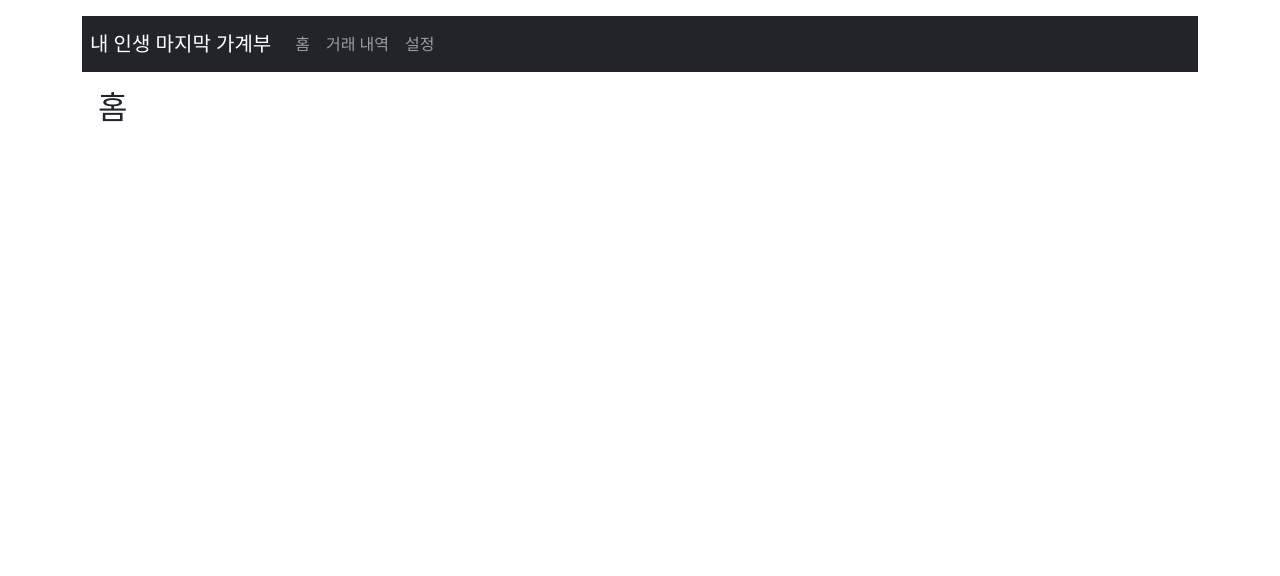
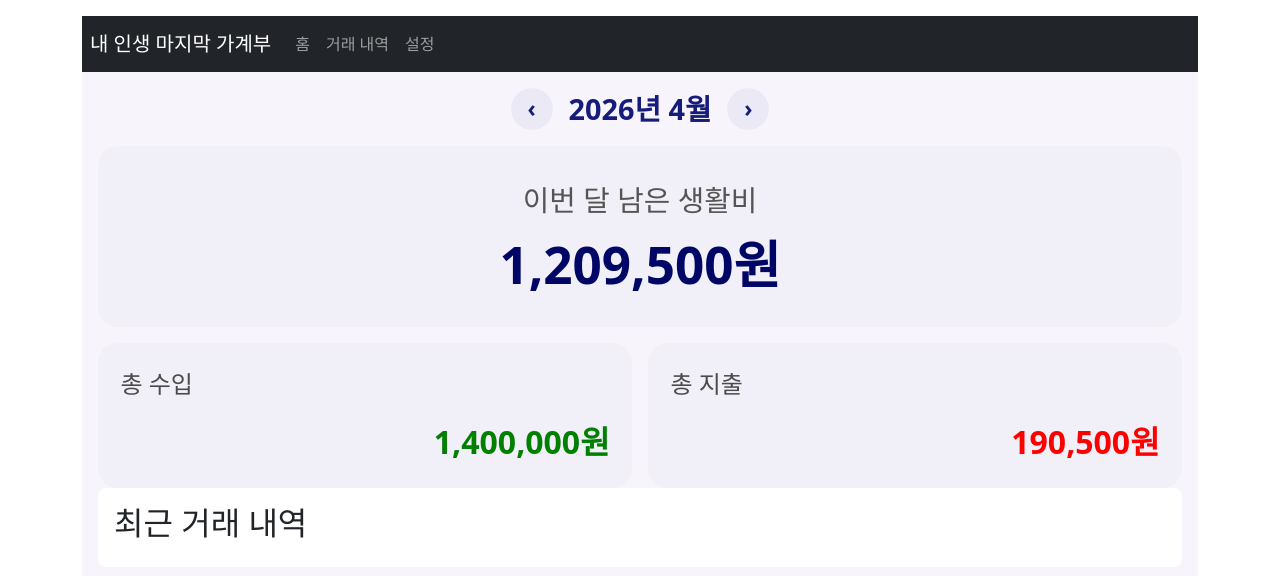
Before and after one commit to KBSkeletonTeam4/Team4_skeleton, a Vue app: page / in a window 1280 px wide. Shown: the top 576 px of the page. Built offline with nearby package versions, Linux system fonts and the light colour scheme; data requests are answered from the project's data file.

Commit message:
modified:   src/api/axios.js

```diff
--- a/src/api/axios.js
+++ b/src/api/axios.js
@@ -1,46 +1,23 @@
 import axios from 'axios';
-const BASE = '/api/products';
+
+const BASE = 'http://localhost:3000';
 
 export const get = async (target, params) => {
   try {
-    console.log('[GET]', BASE + target, params);
     const { data } = await axios.get(BASE + target, { params });
     return data;
   } catch (e) {
-    console.log('[ERROR]', e);
+    console.error('[GET ERROR]', e);
+    throw e;
   }
-  return [];
 };
 
-export const post = async (target, product) => {
+export const post = async (target, payload) => {
   try {
-    console.log('[PUT]', BASE + target, product);
-    const { data } = await axios.post(BASE + target, product);
+    const { data } = await axios.post(BASE + target, payload);
     return data;
   } catch (e) {
-    console.error(e);
+    console.error('[POST ERROR]', e);
+    throw e;
   }
-  return {};
 };
-
-export const put = async (target, product) => {
-  try {
-    console.log('[POST]', BASE + target, product);
-    const { data } = await axios.put(BASE + target, product);
-    return data;
-  } catch (e) {
-    console.error(e);
-  }
-  return {};
-};
-
-export const remove = async (target, params) => {
-  try {
-    console.log('[DELETE]', BASE + target, params);
-    const { data } = await axios.delete(BASE + target, { params });
-    return data;
-  } catch (e) {
-    console.error(e);
-  }
-  return {};
-};
--- a/src/components/home/SummaryCard.vue
+++ b/src/components/home/SummaryCard.vue
@@ -1,68 +1,138 @@
 <template>
-  <div class="component-wrapper p-3">
-    <h2>요약 카드</h2>
+  <section class="summary-wrap">
+    <div class="balance-card">
+      <p class="balance-label">이번 달 남은 생활비</p>
+      <h1 class="balance-amount">{{ formatCurrency(balance) }}</h1>
+    </div>
 
-  </div>
+    <div class="summary-row">
+      <div class="summary-box income">
+        <p class="summary-label">총 수입</p>
+        <strong class="summary-amount">{{
+          formatCurrency(totalIncome)
+        }}</strong>
+      </div>
+
+      <div class="summary-box expense">
+        <p class="summary-label">총 지출</p>
+        <strong class="summary-amount">{{
+          formatCurrency(totalExpense)
+        }}</strong>
+      </div>
+    </div>
+  </section>
 </template>
 
 <script setup>
-/**
- * 1. 외부 모듈 및 컴포넌트 Import
- */
-import { ref, computed, onMounted } from 'vue';
-// import { useRouter, useRoute } from 'vue-router';
-// import { useTransactionStore } from '@/stores/useTransactionStore';
+defineProps({
+  monthLabel: {
+    type: String,
+    default: '이번 달',
+  },
+  totalIncome: {
+    type: Number,
+    default: 0,
+  },
+  totalExpense: {
+    type: Number,
+    default: 0,
+  },
+  balance: {
+    type: Number,
+    default: 0,
+  },
+  isLoading: {
+    type: Boolean,
+    default: false,
+  },
+});
 
-/**
- * 2. Props 및 Emits 정의 (부모-자식 간 데이터 전달이 필요할 때 사용)
- */
-// const props = defineProps({
-//   item: { type: Object, required: true }
-// });
-// const emit = defineEmits(['update', 'delete']);
-
-/**
- * 3. 스토어(Pinia) 및 라우터(Vue Router) 초기화
- */
-// const router = useRouter();
-// const transactionStore = useTransactionStore();
-
-/**
- * 4. 반응형 상태(State) 정의
- */
-const isLoading = ref(false);
-// const localData = ref('');
-
-/**
- * 5. 계산된 속성(Computed) 정의
- */
-// const formattedData = computed(() => { return ... });
-
-/**
- * 6. 주요 함수(Methods) 및 이벤트 핸들러
- */
-const handleAction = () => {
-  // 클릭 등의 이벤트 발생 시 실행될 로직
-  console.log('Action triggered!');
+const formatCurrency = (value) => {
+  return `${new Intl.NumberFormat('ko-KR').format(value)}원`;
 };
-
-/**
- * 7. 생명주기 훅(Lifecycle Hooks)
- */
-onMounted(() => {
-  // 컴포넌트가 화면에 마운트된 직후 실행 (예: API 데이터 Fetching)
-  // console.log('Component is mounted!');
-});
 </script>
 
 <style scoped>
-/**
- * scoped 속성: 이 곳에 작성된 CSS는 해당 컴포넌트에만 적용되어 스타일 충돌을 방지합니다.
- * 시니어 타깃에 맞춘 글씨 크기나 명확한 색상 대비 등을 이곳에 추가하세요.
- */
-.component-wrapper {
-  /* 예: 배경색, 둥근 모서리 등 개별 컴포넌트 스타일 */
-  background-color: #ffffff;
-  border-radius: 8px;
+.summary-wrap {
+  display: flex;
+  flex-direction: column;
+  gap: 1rem;
+}
+
+.balance-card {
+  background: #f1eff7;
+  border-radius: 20px;
+  padding: 2rem 1.5rem;
+  text-align: center;
+}
+
+.balance-label {
+  margin: 0 0 0.8rem;
+  font-size: 1.8rem;
+  color: #555;
+  font-weight: 500;
+}
+
+.balance-amount {
+  margin: 0;
+  font-size: 3.2rem;
+  font-weight: 900;
+  color: #000666;
+}
+
+.summary-row {
+  display: grid;
+  grid-template-columns: 1fr 1fr;
+  gap: 1rem;
+}
+
+.summary-box {
+  background: #f1eff7;
+  border-radius: 20px;
+  padding: 1.4rem;
+}
+
+.summary-label {
+  margin: 0 0 1rem;
+  font-size: 1.5rem;
+  color: #4a4a4a;
+  font-weight: 500;
+}
+
+.summary-amount {
+  display: block;
+  font-size: 2rem;
+  font-weight: 900;
+  text-align: right;
+}
+
+.income .summary-amount {
+  color: green;
+}
+
+.expense .summary-amount {
+  color: red;
+}
+
+@media (max-width: 768px) {
+  .balance-label {
+    font-size: 1.4rem;
+  }
+
+  .balance-amount {
+    font-size: 2.4rem;
+  }
+
+  .summary-row {
+    grid-template-columns: 1fr;
+  }
+
+  .summary-label {
+    font-size: 1.2rem;
+  }
+
+  .summary-amount {
+    font-size: 1.7rem;
+  }
 }
 </style>
--- a/src/pages/Home.vue
+++ b/src/pages/Home.vue
@@ -1,68 +1,121 @@
 <template>
-  <div class="component-wrapper p-3">
-    <h2>홈</h2>
+  <div class="home-page">
+    <section class="month-selector">
+      <button class="month-btn" @click="moveMonth(-1)">‹</button>
+      <h2 class="month-title">{{ monthLabel }}</h2>
+      <button class="month-btn" @click="moveMonth(1)">›</button>
+    </section>
 
+    <SummaryCard
+      :month-label="monthLabel"
+      :total-income="monthlyIncome"
+      :total-expense="monthlyExpense"
+      :balance="monthlyBalance"
+      :is-loading="transactionStore.isLoading"
+    />
+
+    <RecentList :items="recentTransactions" />
   </div>
 </template>
 
 <script setup>
-/**
- * 1. 외부 모듈 및 컴포넌트 Import
- */
 import { ref, computed, onMounted } from 'vue';
-// import { useRouter, useRoute } from 'vue-router';
-// import { useTransactionStore } from '@/stores/useTransactionStore';
+import { storeToRefs } from 'pinia';
+import SummaryCard from '@/components/home/SummaryCard.vue';
+import { useTransactionStore } from '@/stores/useTransactionStore';
+import RecentList from '@/components/home/RecentList.vue';
 
-/**
- * 2. Props 및 Emits 정의 (부모-자식 간 데이터 전달이 필요할 때 사용)
- */
-// const props = defineProps({
-//   item: { type: Object, required: true }
-// });
-// const emit = defineEmits(['update', 'delete']);
+const transactionStore = useTransactionStore();
+const { transactions } = storeToRefs(transactionStore);
 
-/**
- * 3. 스토어(Pinia) 및 라우터(Vue Router) 초기화
- */
-// const router = useRouter();
-// const transactionStore = useTransactionStore();
+const selectedDate = ref(new Date());
 
-/**
- * 4. 반응형 상태(State) 정의
- */
-const isLoading = ref(false);
-// const localData = ref('');
+const monthLabel = computed(() => {
+  const year = selectedDate.value.getFullYear();
+  const month = selectedDate.value.getMonth() + 1;
+  return `${year}년 ${month}월`;
+});
 
-/**
- * 5. 계산된 속성(Computed) 정의
- */
-// const formattedData = computed(() => { return ... });
+const currentMonthKey = computed(() => {
+  const year = selectedDate.value.getFullYear();
+  const month = String(selectedDate.value.getMonth() + 1).padStart(2, '0');
+  return `${year}-${month}`;
+});
 
-/**
- * 6. 주요 함수(Methods) 및 이벤트 핸들러
- */
-const handleAction = () => {
-  // 클릭 등의 이벤트 발생 시 실행될 로직
-  console.log('Action triggered!');
+const currentMonthTransactions = computed(() => {
+  return transactions.value.filter((item) => {
+    return item.date?.startsWith(currentMonthKey.value);
+  });
+});
+
+const monthlyIncome = computed(() => {
+  return currentMonthTransactions.value
+    .filter((item) => item.type === 'income')
+    .reduce((sum, item) => sum + Number(item.amount || 0), 0);
+});
+
+const monthlyExpense = computed(() => {
+  return currentMonthTransactions.value
+    .filter((item) => item.type === 'expense')
+    .reduce((sum, item) => sum + Number(item.amount || 0), 0);
+});
+
+const monthlyBalance = computed(() => {
+  return monthlyIncome.value - monthlyExpense.value;
+});
+
+const recentTransactions = computed(() => {
+  return [...currentMonthTransactions.value]
+    .sort((a, b) => {
+      const aDateTime = `${a.date} ${a.time || '00:00'}`;
+      const bDateTime = `${b.date} ${b.time || '00:00'}`;
+      return new Date(bDateTime) - new Date(aDateTime);
+    })
+    .slice(0, 5);
+});
+
+const moveMonth = (direction) => {
+  const newDate = new Date(selectedDate.value);
+  newDate.setMonth(newDate.getMonth() + direction);
+  selectedDate.value = newDate;
 };
 
-/**
- * 7. 생명주기 훅(Lifecycle Hooks)
- */
 onMounted(() => {
-  // 컴포넌트가 화면에 마운트된 직후 실행 (예: API 데이터 Fetching)
-  // console.log('Component is mounted!');
+  transactionStore.fetchTransactions();
 });
 </script>
 
 <style scoped>
-/**
- * scoped 속성: 이 곳에 작성된 CSS는 해당 컴포넌트에만 적용되어 스타일 충돌을 방지합니다.
- * 시니어 타깃에 맞춘 글씨 크기나 명확한 색상 대비 등을 이곳에 추가하세요.
- */
-.component-wrapper {
-  /* 예: 배경색, 둥근 모서리 등 개별 컴포넌트 스타일 */
-  background-color: #ffffff;
-  border-radius: 8px;
+.home-page {
+  padding: 1rem;
+  background: #f7f5fb;
+  min-height: 100vh;
+}
+
+.month-selector {
+  display: flex;
+  justify-content: center;
+  align-items: center;
+  gap: 1rem;
+  margin-bottom: 1rem;
+}
+
+.month-title {
+  margin: 0;
+  font-size: 1.8rem;
+  font-weight: 800;
+  color: #161c7a;
+}
+
+.month-btn {
+  width: 42px;
+  height: 42px;
+  border: none;
+  border-radius: 50%;
+  background: #ece9f7;
+  color: #161c7a;
+  font-size: 1.4rem;
+  font-weight: 800;
+  cursor: pointer;
 }
 </style>
--- a/src/stores/useTransactionStore.js
+++ b/src/stores/useTransactionStore.js
@@ -1,53 +1,27 @@
-import { ref, computed } from 'vue';
+import { ref } from 'vue';
 import { defineStore } from 'pinia';
-import api from '@/api/axios';
+import * as api from '@/api/axios';
 
 export const useTransactionStore = defineStore('transaction', () => {
-  // State
   const transactions = ref([]);
   const isLoading = ref(false);
 
-  // Getters
-  const totalIncome = computed(() => {
-    return transactions.value
-      .filter(t => t.type === 'income')
-      .reduce((sum, t) => sum + t.amount, 0);
-  });
-
-  const totalExpense = computed(() => {
-    return transactions.value
-      .filter(t => t.type === 'expense')
-      .reduce((sum, t) => sum + t.amount, 0);
-  });
-
-  const balance = computed(() => totalIncome.value - totalExpense.value);
-
-  // Actions
-// Actions: 1. 데이터 불러오기 (GET)
   const fetchTransactions = async () => {
     isLoading.value = true;
     try {
-      // json-server의 _sort 파라미터를 활용해 날짜, 시간 내림차순(최신순) 정렬 [cite: 169-173]
-      const response = await api.get('/budget?_sort=-date,-time');
-      transactions.value = response.data;
+      const data = await api.get('/budget');
+      console.log('불러온 데이터:', data);
+      transactions.value = Array.isArray(data) ? data : [];
     } catch (error) {
-      console.error('거래 내역을 불러오지 못했습니다.', error);
+      console.error('거래 내역 조회 실패:', error);
     } finally {
       isLoading.value = false;
     }
   };
 
-  // Actions: 2. 새로운 거래 추가 (POST)
-  const addTransaction = async (newTransaction) => {
-    try {
-      const response = await api.post('/budget', newTransaction);
-      // 서버 저장 성공 후, 로컬 상태 배열에도 즉시 추가하여 화면 갱신
-      transactions.value.unshift(response.data);
-    } catch (error) {
-      console.error('거래 내역 저장에 실패했습니다.', error);
-      throw error; // 컴포넌트 단에서 에러 처리를 할 수 있도록 던짐
-    }
+  return {
+    transactions,
+    isLoading,
+    fetchTransactions,
   };
-
-  return { transactions, totalIncome, totalExpense, balance, fetchTransactions, addTransaction };
 });
```
